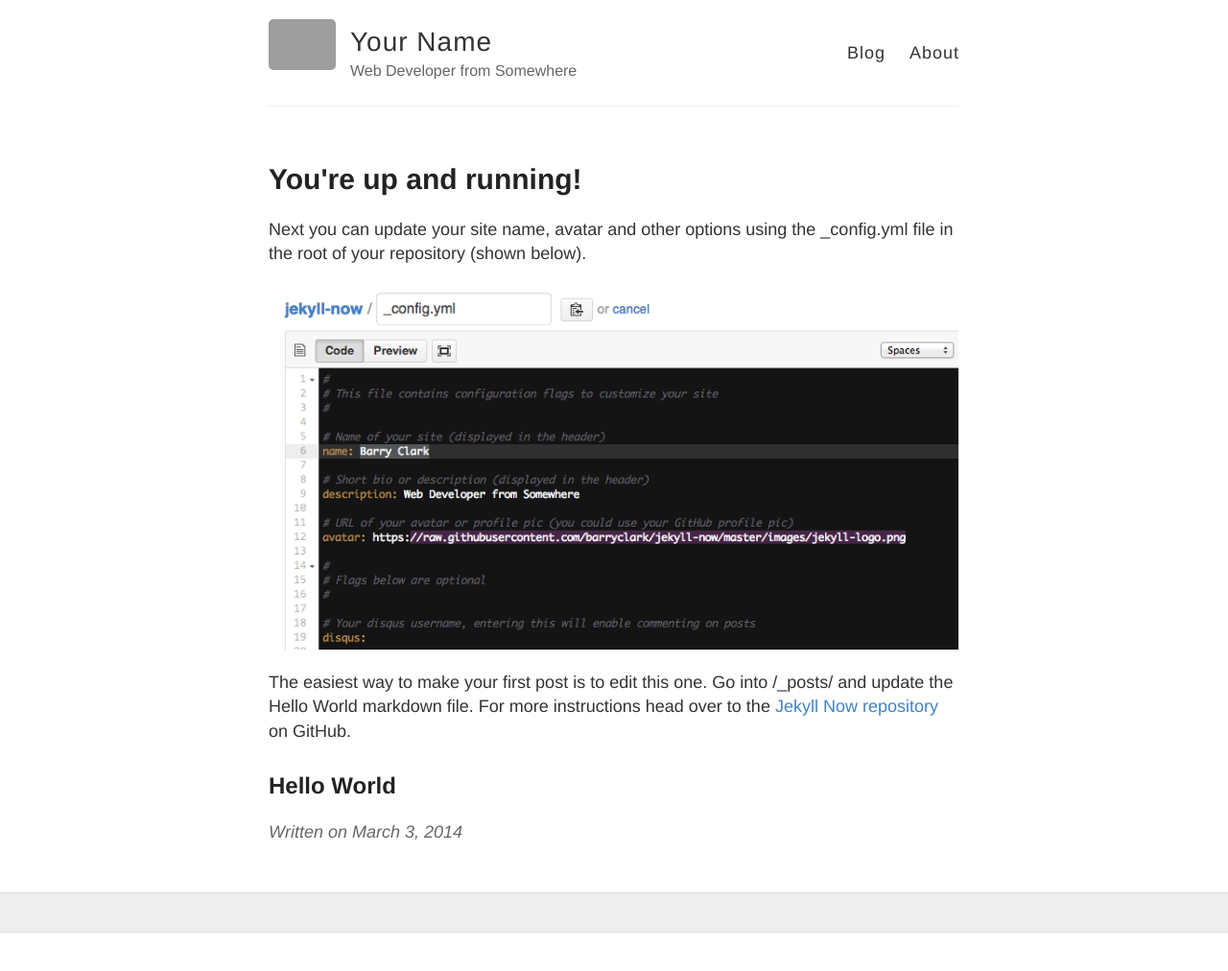
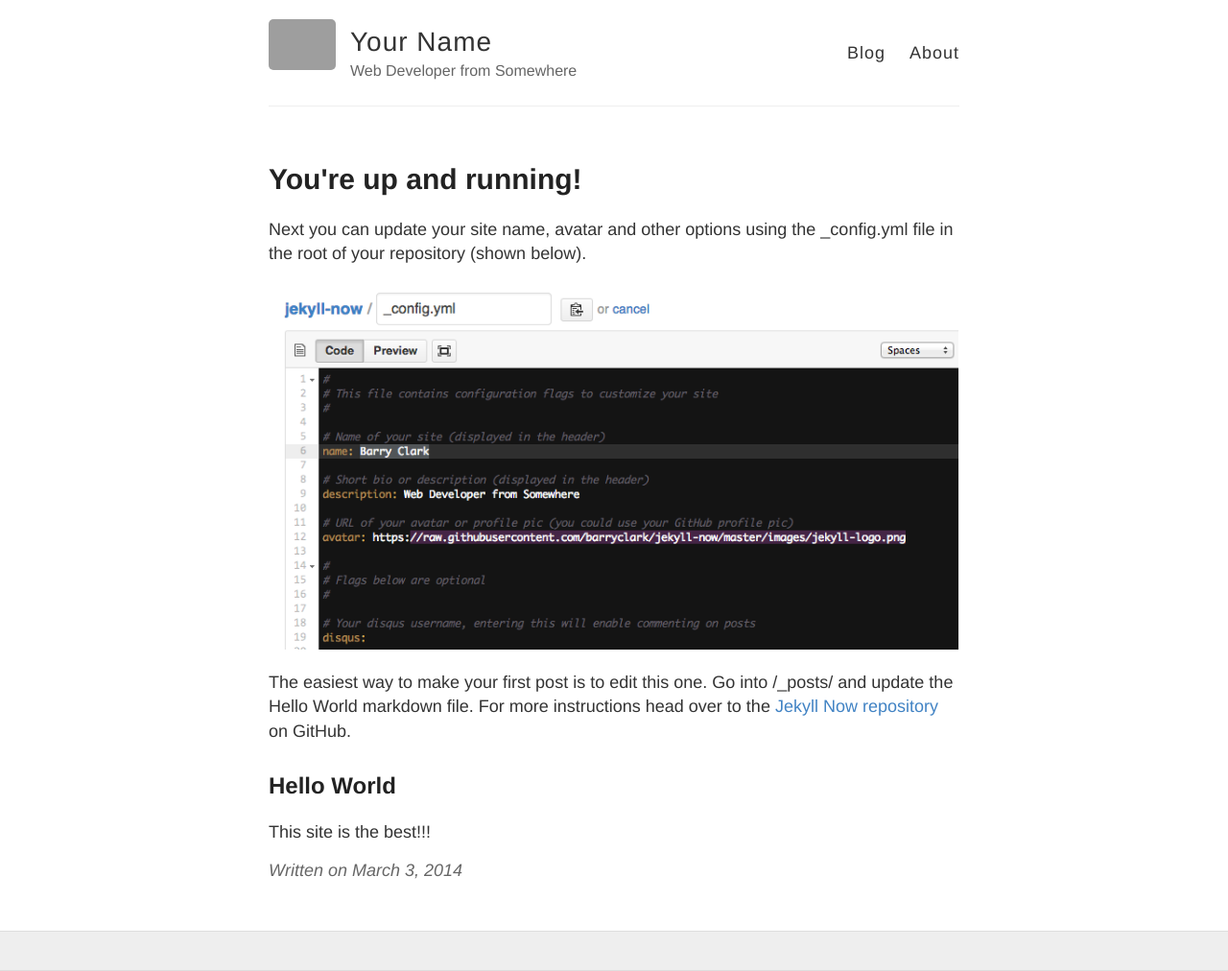
Before and after one commit to arunaweb/arunaweb.github.io, a Jekyll site: the page built from _posts/2014-3-3-Hello-World.md, in a window 1280 px wide. Shown: the whole page at 96% size. Built offline with Jekyll 4.4.1, drawn with Linux system fonts in a browser that asks for light colours; before the commit the page ends 972 px from its top, so only the background shows below that; grey boxes are pictures that could not be loaded.

Commit message:
Update 2014-3-3-Hello-World.md
Added This site is the best!!!

```diff
--- a/_posts/2014-3-3-Hello-World.md
+++ b/_posts/2014-3-3-Hello-World.md
@@ -10,3 +10,5 @@ Next you can update your site name, avatar and other options using the _config.y
 The easiest way to make your first post is to edit this one. Go into /_posts/ and update the Hello World markdown file. For more instructions head over to the [Jekyll Now repository](https://github.com/barryclark/jekyll-now) on GitHub.
 
 ## Hello World
+
+This site is the best!!!
```
